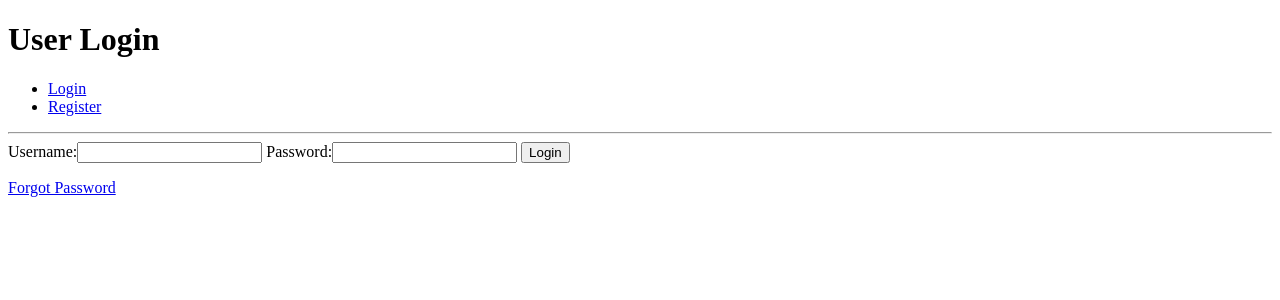
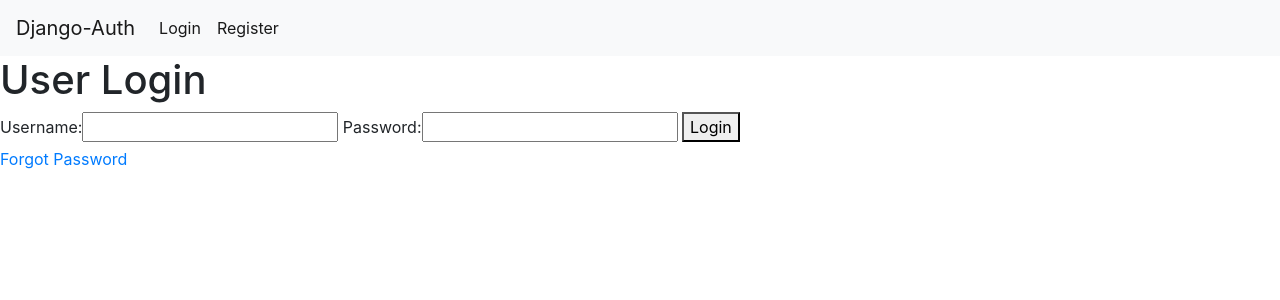
Before and after one commit to rayzhu68/Accounts, a Django app: page /accounts/login/ in a window 1280 px wide. Shown: the top 300 px of the page. Run offline with Django 3.2, Linux system fonts and the light colour scheme; some libraries are stand-ins or nearby versions.

Commit message:
add backends.py

```diff
--- a/accounts/templates/login.html
+++ b/accounts/templates/login.html
@@ -13,4 +13,5 @@
 </form>
 
 <p><a href='{% url 'password_reset' %}'>Forgot Password</a></p>
+
 {% endblock %}
--- a/jango_auth/settings.py
+++ b/jango_auth/settings.py
@@ -100,6 +100,10 @@ AUTH_PASSWORD_VALIDATORS = [
     },
 ]
 
+AUTHENTICATION_BACKENDS = [
+    'django.contrib.auth.backends.ModelBackend',
+    'accounts.backends.EmailAuth'
+]
 
 # Internationalization
 # https://docs.djangoproject.com/en/1.11/topics/i18n/
--- a/templates/base.html
+++ b/templates/base.html
@@ -3,21 +3,40 @@
     <head>
         <title>{% block page_title %}{% endblock %} of django-auth</title>
 
+        <link rel="stylesheet" href="https://stackpath.bootstrapcdn.com/bootstrap/4.1.3/css/bootstrap.min.css" integrity="sha384-MCw98/SFnGE8fJT3GXwEOngsV7Zt27NXFoaoApmYm81iuXoPkFOJwJ8ERdknLPMO" crossorigin="anonymous">
+        <script src="https://stackpath.bootstrapcdn.com/bootstrap/4.1.3/js/bootstrap.min.js" integrity="sha384-ChfqqxuZUCnJSK3+MXmPNIyE6ZbWh2IMqE241rYiqJxyMiZ6OW/JmZQ5stwEULTy" crossorigin="anonymous"></script>
+
     </head>
     <body>
+        <nav class="navbar navbar-expand-lg navbar-light bg-light">
+          <a class="navbar-brand" href="#">Django-Auth</a>
+          <button class="navbar-toggler" type="button" data-toggle="collapse" data-target="#navbarNav" aria-controls="navbarNav" aria-expanded="false" aria-label="Toggle navigation">
+            <span class="navbar-toggler-icon"></span>
+          </button>
+            <div class="collapse navbar-collapse" id="navbarNav">
+                <ul class="navbar-nav">
+                    {% if user.is_authenticated %}
+                      <li class="nav-item active">
+                        <a class="nav-link" href="{% url 'logout' %}">Logout <span class="sr-only">(current)</span></a>
+                      </li>
+                      <li class="nav-item active">
+                        <a class="nav-link" href="{% url 'profile' %}">Profile <span class="sr-only">(current)</span></a>
+                      </li>
+                    {% else %}
+                      <li class="nav-item active">
+                        <a class="nav-link" href="{% url 'login' %}">Login <span class="sr-only">(current)</span></a>
+                      </li>
+                      <li class="nav-item active">
+                        <a class="nav-link" href="{% url 'registration' %}">Register <span class="sr-only">(current)</span></a>
+                      </li>
+                    {% endif %}
+
+                </ul>
+            </div>
+        </nav>
+
         <h1>{% block page_heading %}{% endblock %}</h1>
-        <nav>
-            <ul>
-                {% if user.is_authenticated %}
-                    <li><a href="{% url 'logout' %}">Logout</a></li>
-                    <li><a href="{% url 'profile' %}">Profile</a></li>
-                {% else %}
-                    <li><a href="{% url 'login' %}">Login</a></li>
-                    <li><a href="{% url 'registration' %}">Register</a></li>
-                {% endif %}
-            </ul>
-        </nav>
-        <hr>
+
         {% if messages %}
         <div>
             {% for message in messages %}
```
Also changed, not shown: accounts/backends.py (added, +34 -0 lines), README.md, db.sqlite3.
